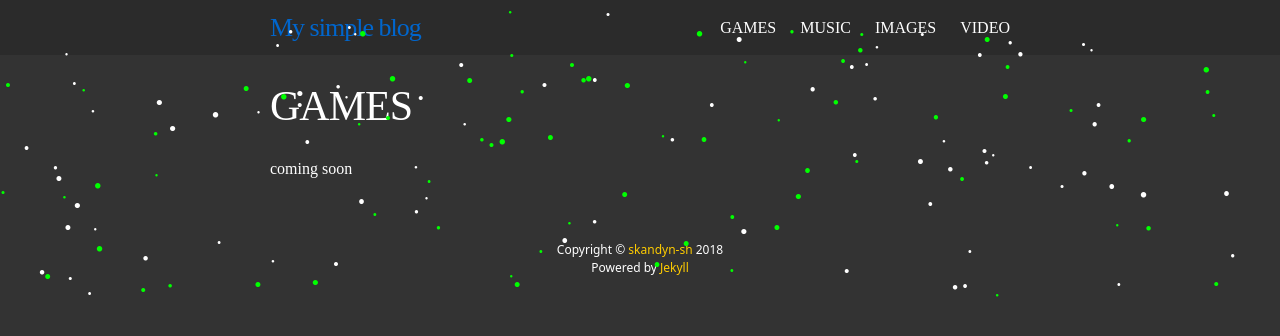
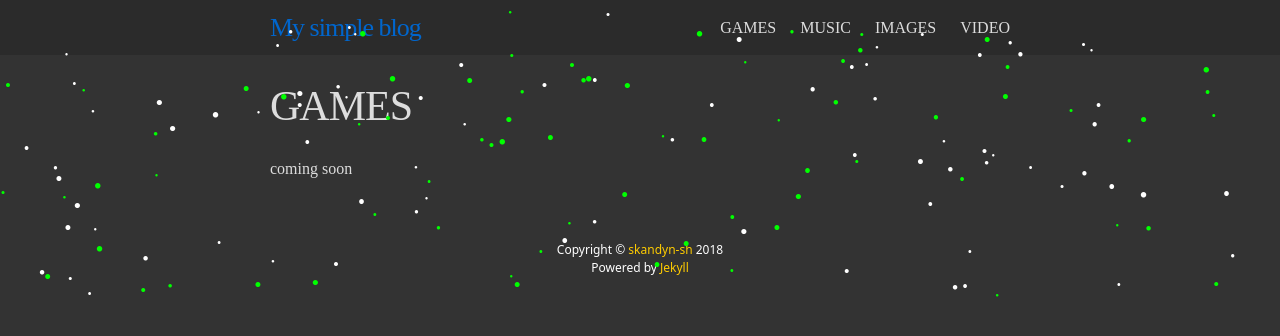
Before and after one commit to skandyn-sh/skandyn-sh.github.io, a Jekyll site: the page built from games.html, in a window 1280 px wide. Shown: the top 336 px of the page. Built offline with Jekyll 4.4.1, drawn with Linux system fonts in a browser that asks for light colours; nearby versions of some CDN libraries; library files that are not in the unit come from our copies; comment, search, counter and statistics services are not loaded.

Commit message:
Update main.scss

```diff
--- a/css/main.scss
+++ b/css/main.scss
@@ -13,7 +13,7 @@ $base-line-height: 1.5;
 
 $spacing-unit:     30px;
 
-$text-color:       #fff;
+$text-color:       #ddd;
 $background-color: #333333;
 $brand-color:      #ffcc00;
 
```
